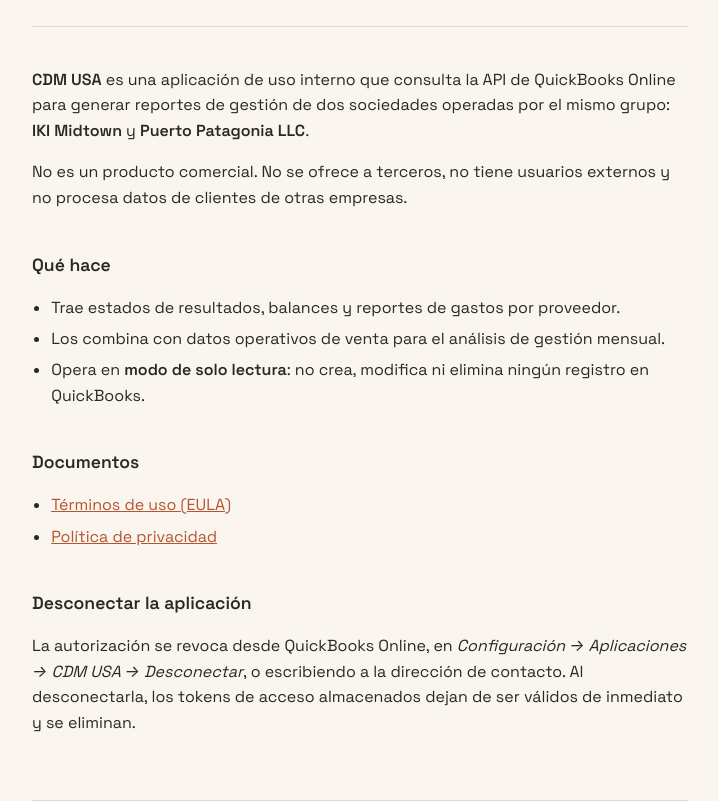
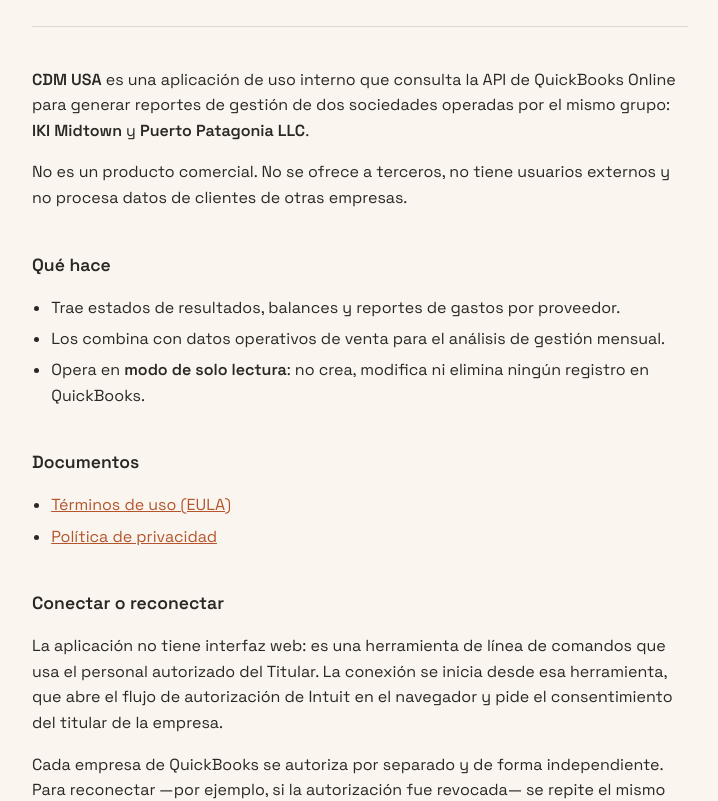
Before and after one commit to ggarciafradua-tech/qb-reporting, a plain HTML site: page index.html in a window 1280 px wide. Shown: the part 153-954 px from the top of the page, without its empty margins (280-998 px from the left). Drawn offline with nearby package versions, Linux system fonts and the light colour scheme.

Commit message:
Explicar como se conecta y reconecta la app

```diff
--- a/index.html
+++ b/index.html
@@ -34,6 +34,14 @@
   <li><a href="./privacy.html">Política de privacidad</a></li>
 </ul>
 
+<h2>Conectar o reconectar</h2>
+<p>La aplicación no tiene interfaz web: es una herramienta de línea de comandos que
+usa el personal autorizado del Titular. La conexión se inicia desde esa herramienta,
+que abre el flujo de autorización de Intuit en el navegador y pide el consentimiento
+del titular de la empresa.</p>
+<p>Cada empresa de QuickBooks se autoriza por separado y de forma independiente. Para
+reconectar —por ejemplo, si la autorización fue revocada— se repite el mismo proceso.</p>
+
 <h2>Desconectar la aplicación</h2>
 <p>La autorización se revoca desde QuickBooks Online, en
 <em>Configuración → Aplicaciones → CDM USA → Desconectar</em>, o escribiendo
```
